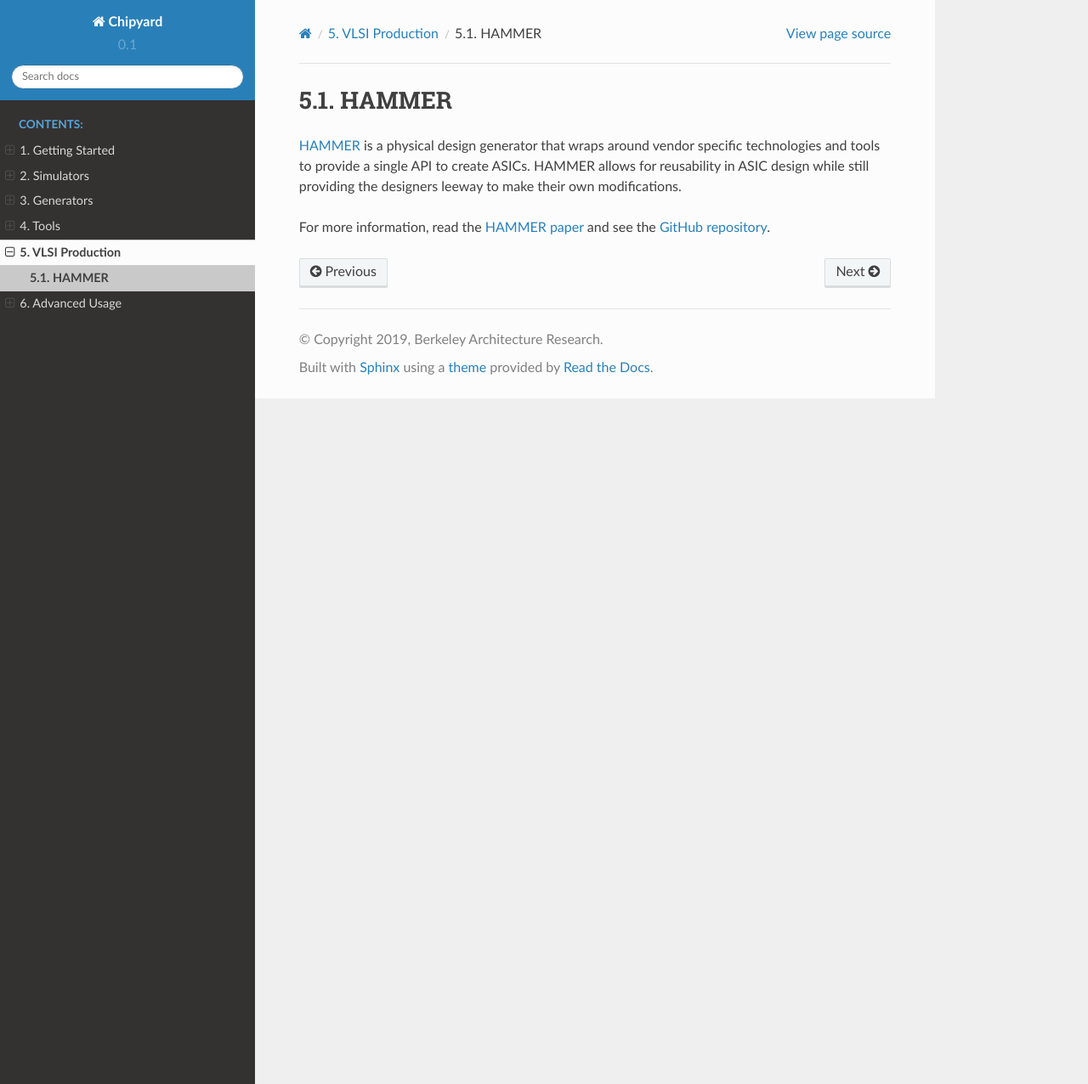
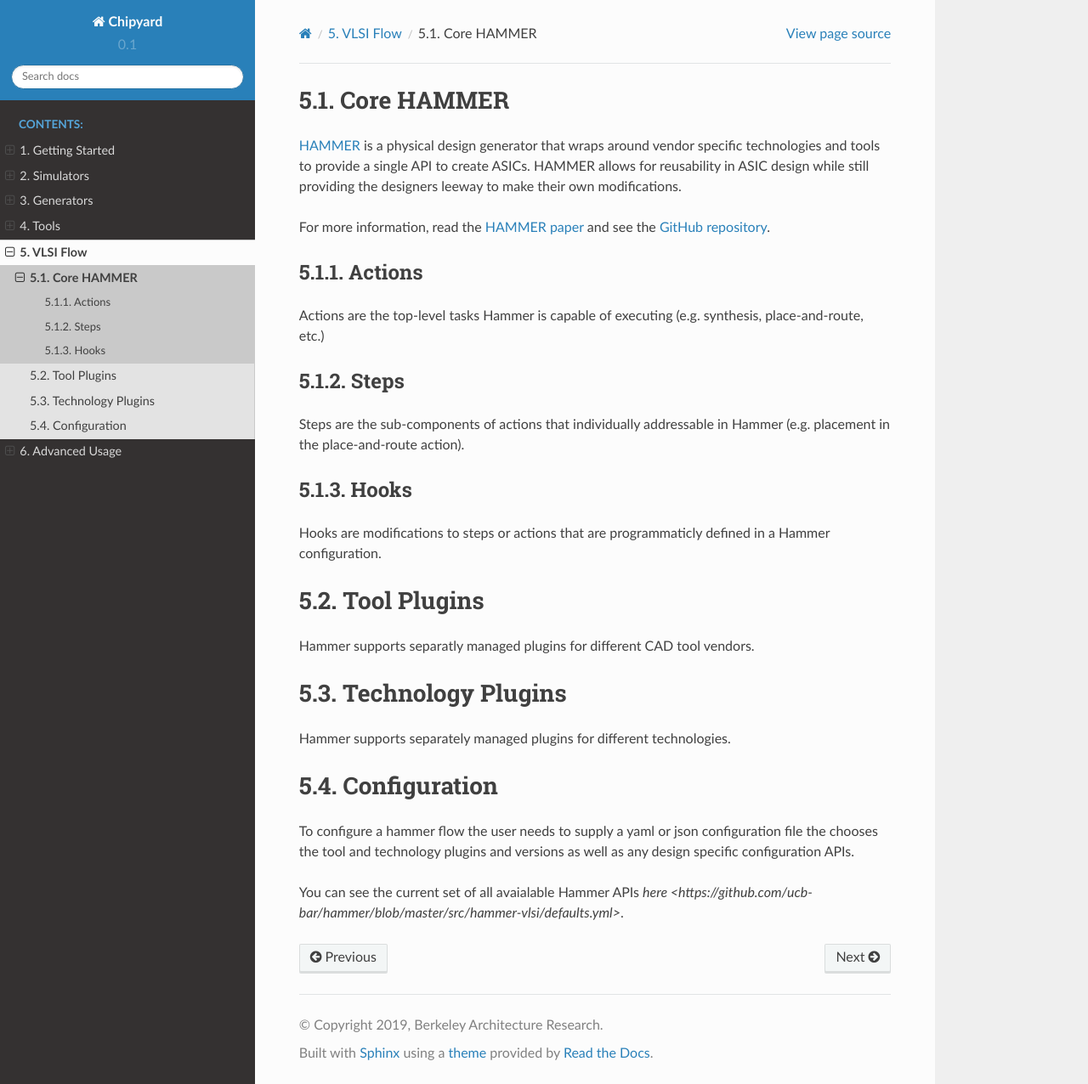
Before and after one commit to ucb-bar/chipyard, a Sphinx documentation site: the page built from docs/VLSI/HAMMER.rst, in a window 1280 px wide and 1276 px high. Shown: the whole window at 85% size. Built offline with Sphinx 7.4.7 and the Read the Docs theme 2.0.0, drawn with Linux system fonts in a browser that asks for light colours; pages that are not in the unit, such as notebooks, are missing from menus.

Commit message:
hammer docs outline

```diff
--- a/docs/VLSI/HAMMER.rst
+++ b/docs/VLSI/HAMMER.rst
@@ -1,7 +1,40 @@
-HAMMER
+Core HAMMER
 ================================
 
 `HAMMER <https://github.com/ucb-bar/hammer>`__ is a physical design generator that wraps around vendor specific technologies and tools to provide a single API to create ASICs.
 HAMMER allows for reusability in ASIC design while still providing the designers leeway to make their own modifications.
 
 For more information, read the `HAMMER paper <https://people.eecs.berkeley.edu/~edwardw/pubs/hammer-woset-2018.pdf>`__ and see the `GitHub repository <https://github.com/ucb-bar/hammer>`__.
+
+Actions
+-------
+
+Actions are the top-level tasks Hammer is capable of executing (e.g. synthesis, place-and-route, etc.)
+
+Steps
+-------
+
+Steps are the sub-components of actions that individually addressable in Hammer (e.g. placement in the place-and-route action).
+
+Hooks
+-------
+
+Hooks are modifications to steps or actions that are programmaticly defined in a Hammer configuration.
+
+Tool Plugins
+============
+
+Hammer supports separatly managed plugins for different CAD tool vendors.
+
+Technology Plugins
+==================
+
+Hammer supports separately managed plugins for different technologies.
+
+
+Configuration
+=============
+
+To configure a hammer flow the user needs to supply a yaml or json configuration file the chooses the tool and technology plugins and versions as well as any design specific configuration APIs.
+
+You can see the current set of all avaialable Hammer APIs `here <https://github.com/ucb-bar/hammer/blob/master/src/hammer-vlsi/defaults.yml>`.
--- a/docs/VLSI/index.rst
+++ b/docs/VLSI/index.rst
@@ -1,11 +1,11 @@
-VLSI Production
+VLSI Flow
 ================================
 
-The Chipyard framework aim to provide wrappers to a general VLSI flow.
-In particular, we aim to support the HAMMER flow.
+The Chipyard framework aims to provide wrappers for a general VLSI flow.
+In particular, we aim to support the HAMMER physical deisgn generator flow.
 
 .. toctree::
    :maxdepth: 2
-   :caption: VLSI Production:
+   :caption: VLSI Flow:
 
    HAMMER
```
